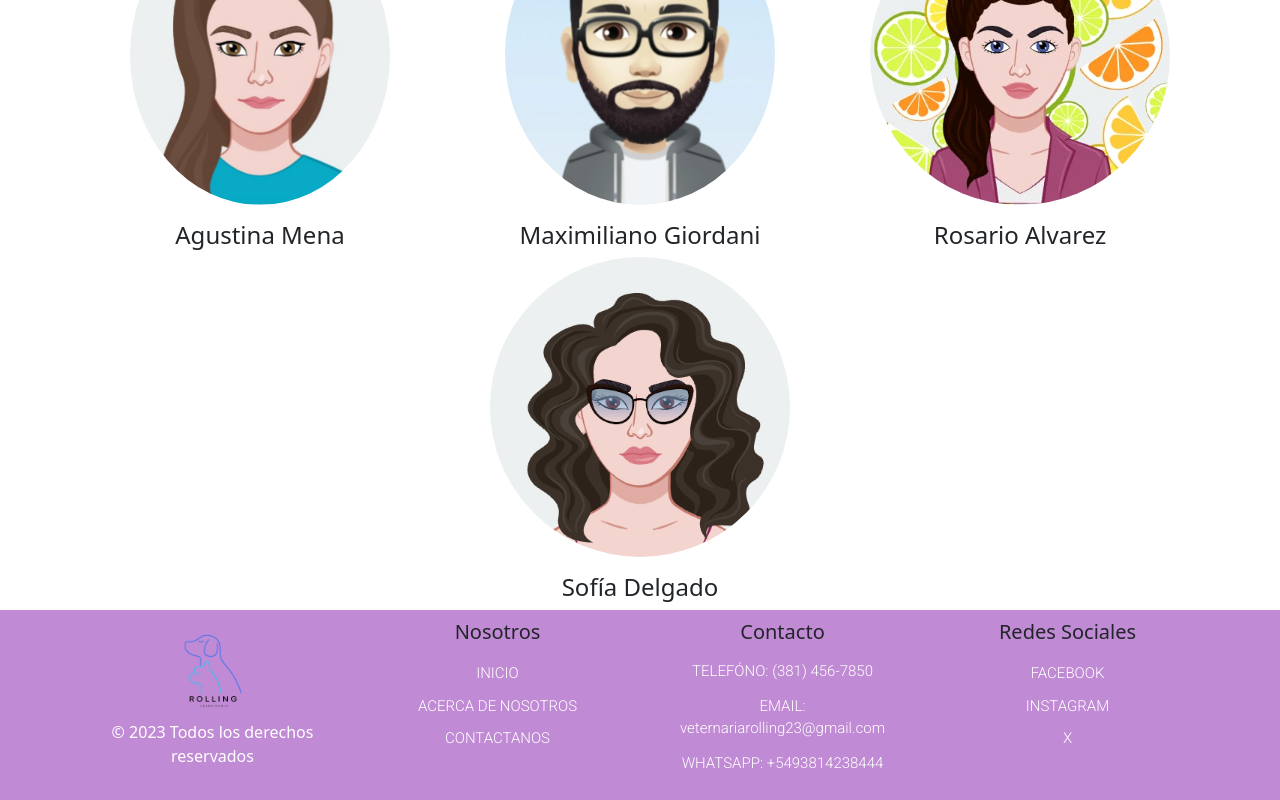
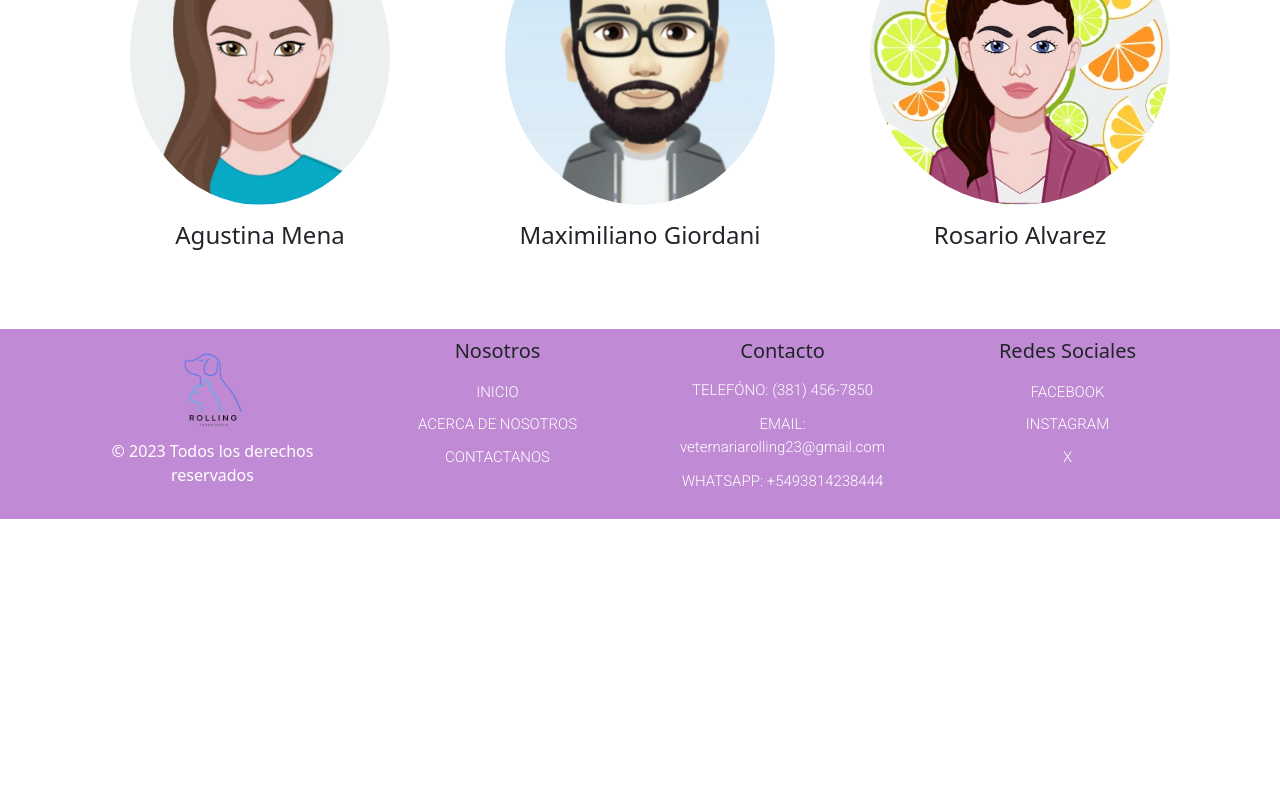
Before and after one commit to maxigiordani/ProyectoVeterinaria, a React (Vite) app: page /aboutus in a window 1280 px wide. Shown: the part 411-1211 px from the top of the page. After the commit the page ends 930 px from the top, so only its background shows below. Built offline with nearby package versions, Linux system fonts and the light colour scheme; no server answers.

Commit message:
update changes

```diff
--- a/src/components/pages/AboutUs.jsx
+++ b/src/components/pages/AboutUs.jsx
@@ -49,16 +49,7 @@ const AboutUs = () => {
           <h4 className="mt-3">Rosario Alvarez</h4>
         </Col>
 
-        <Col>
-          <Image
-            className="imagenavatar"
-            src={Integrante4Avatar}
-            alt="Avatar Integrante 4"
-            roundedCircle
-            fluid
-          />
-          <h4 className="mt-3">Sofía Delgado</h4>
-        </Col>
+
       </Row>
     </Container>
   );
```
